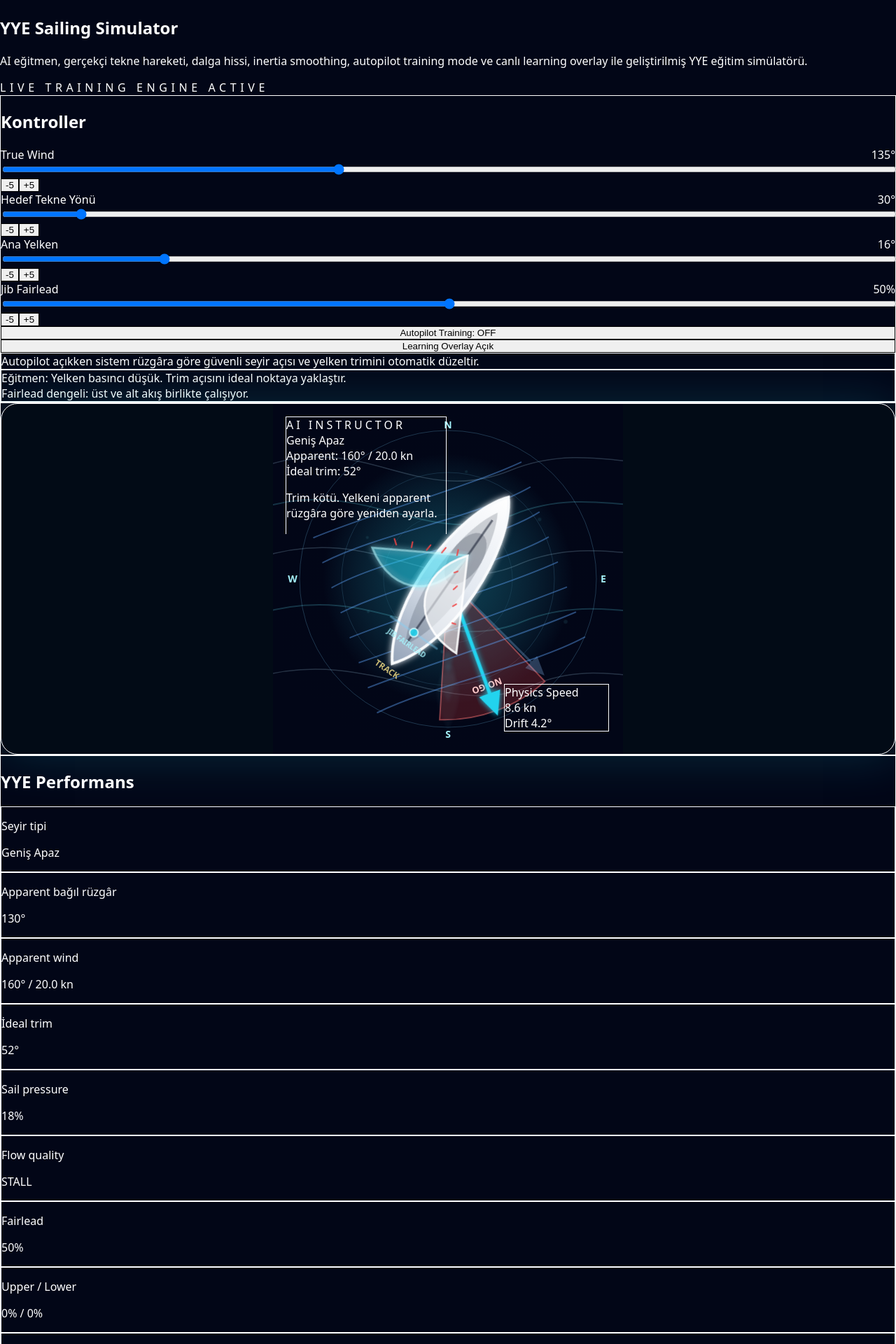
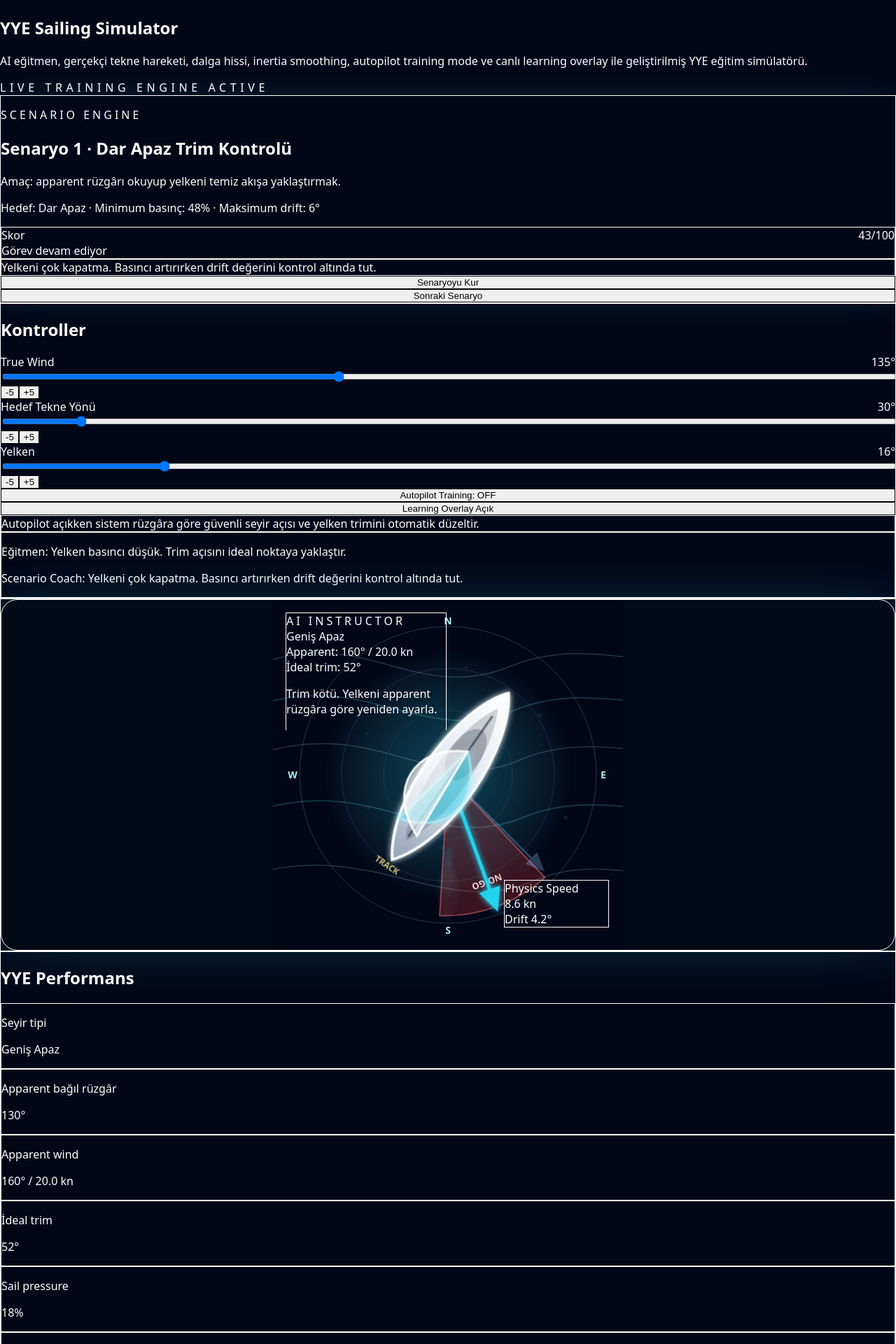
Before and after one commit to erdincpulat-del/albatros-ultimate, a Next.js app: page /simulator in a window 1280 px wide. Shown: the part 80-2000 px from the top of the page at 70% size. Built offline with nearby package versions, Linux system fonts and the light colour scheme.

Commit message:
Add scenario engine

```diff
--- a/components/simulator/SailingSimulator.tsx
+++ b/components/simulator/SailingSimulator.tsx
@@ -9,7 +9,6 @@ type SliderProps = {
   value: number;
   setValue: (value: number) => void;
   max: number;
-  suffix?: string;
 };
 
 function clamp(value: number, min: number, max: number) {
@@ -58,13 +57,83 @@ function pointOfSail(relative: number) {
   return "Pupa";
 }
 
+
+type TrainingScenario = {
+  id: string;
+  title: string;
+  subtitle: string;
+  wind: number;
+  heading: number;
+  sail: number;
+  targetPoint: string;
+  minPressure: number;
+  maxDrift: number;
+  tip: string;
+  success: string;
+};
+
+const TRAINING_SCENARIOS: TrainingScenario[] = [
+  {
+    id: "close-reach-trim",
+    title: "Senaryo 1 · Dar Apaz Trim Kontrolü",
+    subtitle: "Amaç: apparent rüzgârı okuyup yelkeni temiz akışa yaklaştırmak.",
+    wind: 75,
+    heading: 35,
+    sail: 18,
+    targetPoint: "Dar Apaz",
+    minPressure: 48,
+    maxDrift: 6,
+    tip: "Yelkeni çok kapatma. Basıncı artırırken drift değerini kontrol altında tut.",
+    success: "Dar apazda temiz akış yakalandı. Trim ve tekne açısı dengeli.",
+  },
+  {
+    id: "beam-reach-power",
+    title: "Senaryo 2 · Apazda Güç Üretimi",
+    subtitle: "Amaç: tekneyi hızlandırırken aşırı yan kaymayı önlemek.",
+    wind: 110,
+    heading: 30,
+    sail: 32,
+    targetPoint: "Apaz",
+    minPressure: 55,
+    maxDrift: 7,
+    tip: "Apazda güç yüksektir. Hız artarken side force ve drift değerlerini izle.",
+    success: "Apazda güç dengesi kuruldu. Hız iyi, kontrol korunuyor.",
+  },
+  {
+    id: "broad-reach-control",
+    title: "Senaryo 3 · Geniş Apaz Kontrolü",
+    subtitle: "Amaç: yelkeni fazla boşlamadan stabil hız korumak.",
+    wind: 145,
+    heading: 20,
+    sail: 48,
+    targetPoint: "Geniş Apaz",
+    minPressure: 45,
+    maxDrift: 8,
+    tip: "Geniş apazda yelken daha açık çalışır. Basınç düşerse trim açısını geri topla.",
+    success: "Geniş apazda stabil seyir kuruldu. Tekne akıştan kopmadan hızlanıyor.",
+  },
+  {
+    id: "no-go-recovery",
+    title: "Senaryo 4 · No-Go Zone Kurtarma",
+    subtitle: "Amaç: rüzgâra fazla yaklaşınca tekneyi tekrar yürütmek.",
+    wind: 35,
+    heading: 30,
+    sail: 12,
+    targetPoint: "Orsa",
+    minPressure: 30,
+    maxDrift: 7,
+    tip: "No-Go Zone'a girersen tekne güç kaybeder. Baş aç ve yelkeni yeniden akışa sok.",
+    success: "No-Go bölgesinden çıktın. Tekne yeniden güç almaya başladı.",
+  },
+];
+
 export default function SailingSimulator() {
   const [trueWind, setTrueWind] = useState(135);
   const [targetHeading, setTargetHeading] = useState(30);
   const [sail, setSail] = useState(16);
-  const [fairlead, setFairlead] = useState(50);
   const [autoPilot, setAutoPilot] = useState(false);
   const [showLearning, setShowLearning] = useState(true);
+  const [scenarioIndex, setScenarioIndex] = useState(0);
 
   const [currentHeading, setCurrentHeading] = useState(30);
   const [boatSpeed, setBoatSpeed] = useState(0);
@@ -234,27 +303,6 @@ export default function SailingSimulator() {
     const efficiency = clamp(Math.round(driveForce), 0, 100);
     const sailAlpha = clamp(0.35 + (sailPressure / 100) * 0.65, 0.35, 1);
 
-    const fairleadBalance = (fairlead - 50) / 50;
-    const upperFlow = clamp(trimQuality + fairleadBalance * 0.28 - trimError / 140, 0, 1);
-    const lowerFlow = clamp(trimQuality - fairleadBalance * 0.28 - trimError / 140, 0, 1);
-    const flowBalance = Math.abs(upperFlow - lowerFlow);
-
-    const flowQuality =
-      noGo || sailPressure < 28
-        ? "stall"
-        : flowBalance > 0.34
-          ? "imbalanced"
-          : sailPressure > 62
-            ? "clean"
-            : "transition";
-
-    const fairleadAdvice =
-      upperFlow < lowerFlow - 0.18
-        ? "Fairlead biraz ileri: üst akış zayıf."
-        : lowerFlow < upperFlow - 0.18
-          ? "Fairlead biraz geri: alt akış zayıf."
-          : "Fairlead dengeli: üst ve alt akış birlikte çalışıyor.";
-
     const message =
       noGo
         ? "No-Go Zone: rüzgâra fazla yakınsın."
@@ -294,14 +342,9 @@ export default function SailingSimulator() {
       recommendedHeading,
       message,
       aiInstructor,
-      fairleadAdvice,
-      upperFlow,
-      lowerFlow,
-      flowBalance,
-      flowQuality,
       point: pointOfSail(apparentRelative),
     };
-  }, [trueWind, currentHeading, sail, fairlead, boatSpeed, driftAngle]);
+  }, [trueWind, currentHeading, sail, boatSpeed, driftAngle]);
 
   const mainSailPath =
     data.sailPressure >= 75
@@ -309,27 +352,6 @@ export default function SailingSimulator() {
       : data.sailPressure >= 45
         ? "M250 210 C345 230 350 322 262 358 Z"
         : "M250 210 C315 238 328 305 262 346 Z";
-
-  const apparentRelativeSafe = Math.max(0, data.apparentRelative);
-
-  const realisticSailAngle =
-    apparentRelativeSafe < 40
-      ? 12
-      : apparentRelativeSafe < 90
-        ? apparentRelativeSafe * 0.6
-        : apparentRelativeSafe * 0.75;
-
-  const finalSailAngle = realisticSailAngle + (sail - realisticSailAngle) * 0.4;
-  const jibSheetAngle = -finalSailAngle / 2 + (fairlead - 50) * 0.16;
-
-  const flowColor =
-    data.flowQuality === "clean"
-      ? "#22c55e"
-      : data.flowQuality === "transition"
-        ? "#facc15"
-        : data.flowQuality === "imbalanced"
-          ? "#fb923c"
-          : "#ef4444";
 
   const waveOffset =
     Math.sin(wavePhase * 0.8) * 2.5 +
@@ -340,6 +362,35 @@ export default function SailingSimulator() {
   const rollOffset = Math.sin(wavePhase * 1.35) * 1.4;
   const realisticHeel = data.heel + rollOffset + driftAngle * 0.18;
   const bowLift = clamp(boatSpeed / 8, 0, 1) * -3 + pitchOffset;
+
+  const activeScenario = TRAINING_SCENARIOS[scenarioIndex];
+  const scenarioPointScore = data.point === activeScenario.targetPoint ? 35 : 0;
+  const scenarioPressureScore = clamp((data.sailPressure / activeScenario.minPressure) * 35, 0, 35);
+  const scenarioDriftScore = clamp((activeScenario.maxDrift - driftAngle + 2) * 10, 0, 30);
+  const scenarioScore = Math.round(scenarioPointScore + scenarioPressureScore + scenarioDriftScore);
+  const scenarioPassed =
+    data.point === activeScenario.targetPoint &&
+    data.sailPressure >= activeScenario.minPressure &&
+    driftAngle <= activeScenario.maxDrift;
+
+  const applyScenario = (scenario: TrainingScenario) => {
+    setTrueWind(scenario.wind);
+    setTargetHeading(scenario.heading);
+    setCurrentHeading(scenario.heading);
+    setSail(scenario.sail);
+    setAutoPilot(false);
+    headingVelocityRef.current = 0;
+    velocityRef.current = { x: 0, y: 0 };
+    setBoatSpeed(0);
+    setMovementAngle(scenario.heading);
+    setDriftAngle(0);
+  };
+
+  const nextScenario = () => {
+    const nextIndex = (scenarioIndex + 1) % TRAINING_SCENARIOS.length;
+    setScenarioIndex(nextIndex);
+    applyScenario(TRAINING_SCENARIOS[nextIndex]);
+  };
 
   return (
     <main className="min-h-screen bg-[#020617] px-4 py-8 text-white md:px-6 md:py-10">
@@ -388,15 +439,69 @@ export default function SailingSimulator() {
           LIVE TRAINING ENGINE ACTIVE
         </div>
 
+        <div className="mt-6 rounded-3xl border border-cyan-300/20 bg-cyan-300/[0.08] p-4 shadow-[0_0_45px_rgba(34,211,238,0.12)] md:p-5">
+          <div className="flex flex-col gap-4 lg:flex-row lg:items-center lg:justify-between">
+            <div>
+              <p className="text-xs font-bold tracking-[0.25em] text-cyan-200">
+                SCENARIO ENGINE
+              </p>
+              <h2 className="mt-2 text-xl font-black text-white md:text-2xl">
+                {activeScenario.title}
+              </h2>
+              <p className="mt-2 max-w-3xl text-sm leading-6 text-slate-300">
+                {activeScenario.subtitle}
+              </p>
+              <p className="mt-2 text-sm font-semibold text-cyan-100">
+                Hedef: {activeScenario.targetPoint} · Minimum basınç: {activeScenario.minPressure}% · Maksimum drift: {activeScenario.maxDrift}°
+              </p>
+            </div>
+
+            <div className="grid min-w-[220px] gap-2 rounded-2xl border border-white/10 bg-black/25 p-4 text-sm">
+              <div className="flex justify-between gap-4">
+                <span className="text-slate-400">Skor</span>
+                <span className="font-black text-white">{scenarioScore}/100</span>
+              </div>
+              <div className="h-2 overflow-hidden rounded-full bg-white/10">
+                <div
+                  className="h-full rounded-full bg-cyan-300 transition-all"
+                  style={{ width: `${scenarioScore}%` }}
+                />
+              </div>
+              <span className={scenarioPassed ? "font-bold text-green-300" : "font-bold text-yellow-300"}>
+                {scenarioPassed ? "Görev başarılı" : "Görev devam ediyor"}
+              </span>
+            </div>
+          </div>
+
+          <div className="mt-4 grid gap-3 md:grid-cols-[1fr_auto_auto] md:items-center">
+            <div className="rounded-2xl border border-white/10 bg-black/20 p-4 text-sm leading-6 text-slate-200">
+              {scenarioPassed ? activeScenario.success : activeScenario.tip}
+            </div>
+            <button
+              type="button"
+              onClick={() => applyScenario(activeScenario)}
+              className="rounded-2xl border border-white/10 bg-white/10 px-5 py-3 text-sm font-bold text-white transition hover:bg-white/15"
+            >
+              Senaryoyu Kur
+            </button>
+            <button
+              type="button"
+              onClick={nextScenario}
+              className="rounded-2xl border border-cyan-300 bg-cyan-300 px-5 py-3 text-sm font-bold text-slate-950 transition hover:bg-cyan-200"
+            >
+              Sonraki Senaryo
+            </button>
+          </div>
+        </div>
+
         <div className="mt-8 grid grid-cols-1 gap-5">
           <div className="rounded-3xl border border-white/10 bg-white/[0.06] p-4 backdrop-blur-xl md:p-5">
             <h2 className="mb-5 text-xl font-bold">Kontroller</h2>
 
-            <div className="grid gap-5 md:grid-cols-2 lg:grid-cols-4">
+            <div className="grid gap-5 md:grid-cols-3">
               <Slider label="True Wind" value={trueWind} setValue={setTrueWind} max={360} />
               <Slider label="Hedef Tekne Yönü" value={targetHeading} setValue={setTargetHeading} max={360} />
-              <Slider label="Ana Yelken" value={sail} setValue={setSail} max={90} />
-              <Slider label="Jib Fairlead" value={fairlead} setValue={setFairlead} max={100} suffix="%" />
+              <Slider label="Yelken" value={sail} setValue={setSail} max={90} />
             </div>
 
             <div className="mt-5 grid gap-3 md:grid-cols-3">
@@ -426,8 +531,10 @@ export default function SailingSimulator() {
             </div>
 
             <div className="mt-4 rounded-2xl border border-white/10 bg-black/25 p-4 text-sm leading-6 text-slate-200">
-              {data.aiInstructor}
-              <div className="mt-2 text-cyan-200">{data.fairleadAdvice}</div>
+              <p>{data.aiInstructor}</p>
+              <p className="mt-2 font-semibold text-cyan-200">
+                Scenario Coach: {scenarioPassed ? activeScenario.success : activeScenario.tip}
+              </p>
             </div>
           </div>
 
@@ -503,19 +610,6 @@ export default function SailingSimulator() {
                   <circle className="wind-dot" cx="405" cy="245" r="2" fill="#67e8f9" />
                 </g>
 
-                <g transform={`rotate(${data.apparentWind} 250 250)`} opacity="0.42">
-                  {[0, 1, 2, 3, 4, 5, 6, 7].map((i) => (
-                    <path
-                      key={`airflow-${i}`}
-                      d={`M95 ${105 + i * 38} C180 ${95 + i * 38 + Math.sin(wavePhase + i) * 8} 320 ${112 + i * 38 - Math.sin(wavePhase + i) * 8} 410 ${105 + i * 38}`}
-                      fill="none"
-                      stroke="#60a5fa"
-                      strokeWidth="2"
-                      strokeLinecap="round"
-                    />
-                  ))}
-                </g>
-
                 <g transform={`rotate(${movementAngle} 250 250)`} opacity="0.8">
                   <line x1="250" y1="250" x2="250" y2="390" stroke="#facc15" strokeWidth="2" strokeDasharray="6 8" />
                   <text x="250" y="410" textAnchor="middle" fill="#fde68a" fontSize="12" fontWeight="800">TRACK</text>
@@ -539,44 +633,12 @@ export default function SailingSimulator() {
                   <line x1="250" y1="148" x2="250" y2="358" stroke="#0f172a" strokeWidth="3" opacity="0.55" />
                   <ellipse cx="250" cy="215" rx="22" ry="42" fill="#0f172a" opacity="0.22" />
 
-                  <g transform={`rotate(${finalSailAngle} 250 210)`}>
+                  <g transform={`rotate(${sail} 250 210)`}>
                     <path className="sail-pulse" d={mainSailPath} fill={`rgba(34,211,238,${data.sailAlpha})`} stroke="#a5f3fc" strokeWidth="3" filter="url(#glow)" />
-                    {[0, 1, 2, 3, 4].map((i) => (
-                      <line
-                        key={`main-telltale-${i}`}
-                        x1={252}
-                        y1={225 + i * 22}
-                        x2={252 + (data.flowQuality === "clean" ? 22 : data.flowQuality === "transition" ? 12 : data.flowQuality === "imbalanced" ? 4 : -8)}
-                        y2={225 + i * 22 + (data.flowQuality === "stall" ? Math.sin(wavePhase * 9 + i) * 5 : 0)}
-                        stroke={flowColor}
-                        strokeWidth="2"
-                        strokeLinecap="round"
-                        opacity="0.95"
-                      />
-                    ))}
                   </g>
 
-                  <g transform={`rotate(${jibSheetAngle} 250 210)`}>
+                  <g transform={`rotate(${-sail / 2} 250 210)`}>
                     <path d="M250 210 C178 235 170 310 240 350 Z" fill="rgba(255,255,255,.58)" stroke="rgba(255,255,255,.88)" strokeWidth="3" />
-                    {[0, 1, 2, 3].map((i) => (
-                      <line
-                        key={`jib-telltale-${i}`}
-                        x1={232}
-                        y1={235 + i * 24}
-                        x2={232 - (data.lowerFlow > 0.65 ? 18 : data.lowerFlow > 0.35 ? 9 : -5)}
-                        y2={235 + i * 24 + (data.lowerFlow < 0.35 ? Math.sin(wavePhase * 8 + i) * 5 : 0)}
-                        stroke={data.lowerFlow > 0.65 ? "#22c55e" : data.lowerFlow > 0.35 ? "#facc15" : "#ef4444"}
-                        strokeWidth="2"
-                        strokeLinecap="round"
-                        opacity="0.9"
-                      />
-                    ))}
-                  </g>
-
-                  <g opacity="0.9">
-                    <line x1="210" y1="344" x2="290" y2="344" stroke="rgba(125,211,252,.45)" strokeWidth="3" strokeLinecap="round" />
-                    <circle cx={210 + fairlead * 0.8} cy="344" r="6" fill="#22d3ee" stroke="#cffafe" strokeWidth="2" />
-                    <text x="250" y="366" textAnchor="middle" fill="#a5f3fc" fontSize="10" fontWeight="800">JIB FAIRLEAD</text>
                   </g>
                 </g>
 
@@ -598,9 +660,6 @@ export default function SailingSimulator() {
                       </p>
                       <p className="mt-2 text-[11px] leading-4 text-cyan-200 opacity-90">
                         {data.aiInstructor}
-                      </p>
-                      <p className="mt-2 text-[11px] font-bold" style={{ color: flowColor }}>
-                        Flow: {data.flowQuality.toUpperCase()} | Üst {(data.upperFlow * 100).toFixed(0)}% / Alt {(data.lowerFlow * 100).toFixed(0)}%
                       </p>
                     </div>
                   </foreignObject>
@@ -626,14 +685,13 @@ export default function SailingSimulator() {
               <Metric label="Apparent wind" value={`${data.apparentWind}° / ${data.apparentWindSpeed} kn`} />
               <Metric label="İdeal trim" value={`${data.idealTrim.toFixed(0)}°`} />
               <Metric label="Sail pressure" value={`${data.sailPressure.toFixed(0)}%`} />
-              <Metric label="Flow quality" value={`${data.flowQuality.toUpperCase()}`} />
-              <Metric label="Fairlead" value={`${fairlead}%`} />
-              <Metric label="Upper / Lower" value={`${(data.upperFlow * 100).toFixed(0)}% / ${(data.lowerFlow * 100).toFixed(0)}%`} />
               <Metric label="Drive force" value={`${data.driveForce.toFixed(0)}%`} />
               <Metric label="Side force" value={`${data.sideForce.toFixed(0)}%`} />
               <Metric label="Physics speed" value={`${boatSpeed.toFixed(1)} knot`} />
               <Metric label="Movement track" value={`${movementAngle}°`} />
               <Metric label="Drift angle" value={`${driftAngle.toFixed(1)}°`} />
+              <Metric label="Scenario score" value={`${scenarioScore}/100`} />
+              <Metric label="Scenario target" value={activeScenario.targetPoint} />
             </div>
 
             <div className="mt-5 rounded-2xl border border-cyan-300/20 bg-cyan-300/10 p-4 text-sm font-bold text-cyan-50">
@@ -643,45 +701,19 @@ export default function SailingSimulator() {
             </div>
           </div>
         </div>
-
-        <div className="mt-10 rounded-3xl border border-cyan-300/20 bg-[#020b16] p-6 text-center shadow-[0_0_55px_rgba(34,211,238,0.12)] md:p-8">
-          <p className="text-xs tracking-[0.35em] text-cyan-300">YYE TRAINING CTA</p>
-          <h2 className="mt-3 text-2xl font-black text-white md:text-3xl">
-            Bu simülatörde gördüğün trim ve fairlead ayarını gerçek denizde uygulamak ister misin?
-          </h2>
-          <p className="mx-auto mt-3 max-w-2xl text-sm leading-6 text-slate-300 md:text-base">
-            YYE eğitimlerinde rüzgâr, yelken trim, fairlead, drift ve manevra kararlarını gerçek rota üzerinde çalışıyoruz.
-          </p>
-          <div className="mt-6 flex flex-col justify-center gap-3 sm:flex-row">
-            <a
-              href="https://wa.me/905324873813?text=Merhaba%20YYE%20Sailing%20Simulator%20%C3%BCzerinden%20geldim.%20Yelken%20trim%20ve%20YYE%20e%C4%9Fitimi%20hakk%C4%B1nda%20bilgi%20almak%20istiyorum."
-              target="_blank"
-              rel="noreferrer"
-              className="rounded-2xl bg-cyan-300 px-6 py-3 text-sm font-black text-slate-950 transition hover:bg-cyan-200"
-            >
-              WhatsApp’tan Eğitim Bilgisi Al
-            </a>
-            <a
-              href="/"
-              className="rounded-2xl border border-white/15 bg-white/10 px-6 py-3 text-sm font-bold text-white transition hover:bg-white/15"
-            >
-              Ana Sayfaya Dön
-            </a>
-          </div>
-        </div>
       </section>
     </main>
   );
 }
 
-function Slider({ label, value, setValue, max, suffix = "°" }: SliderProps) {
+function Slider({ label, value, setValue, max }: SliderProps) {
   const updateValue = (rawValue: string) => setValue(Number(rawValue));
 
   return (
     <div className="relative z-20 mb-5 last:mb-0">
       <div className="mb-2 flex justify-between text-sm">
         <span className="text-slate-300">{label}</span>
-        <span className="font-bold text-cyan-200">{value}{suffix}</span>
+        <span className="font-bold text-cyan-200">{value}°</span>
       </div>
 
       <input
```
